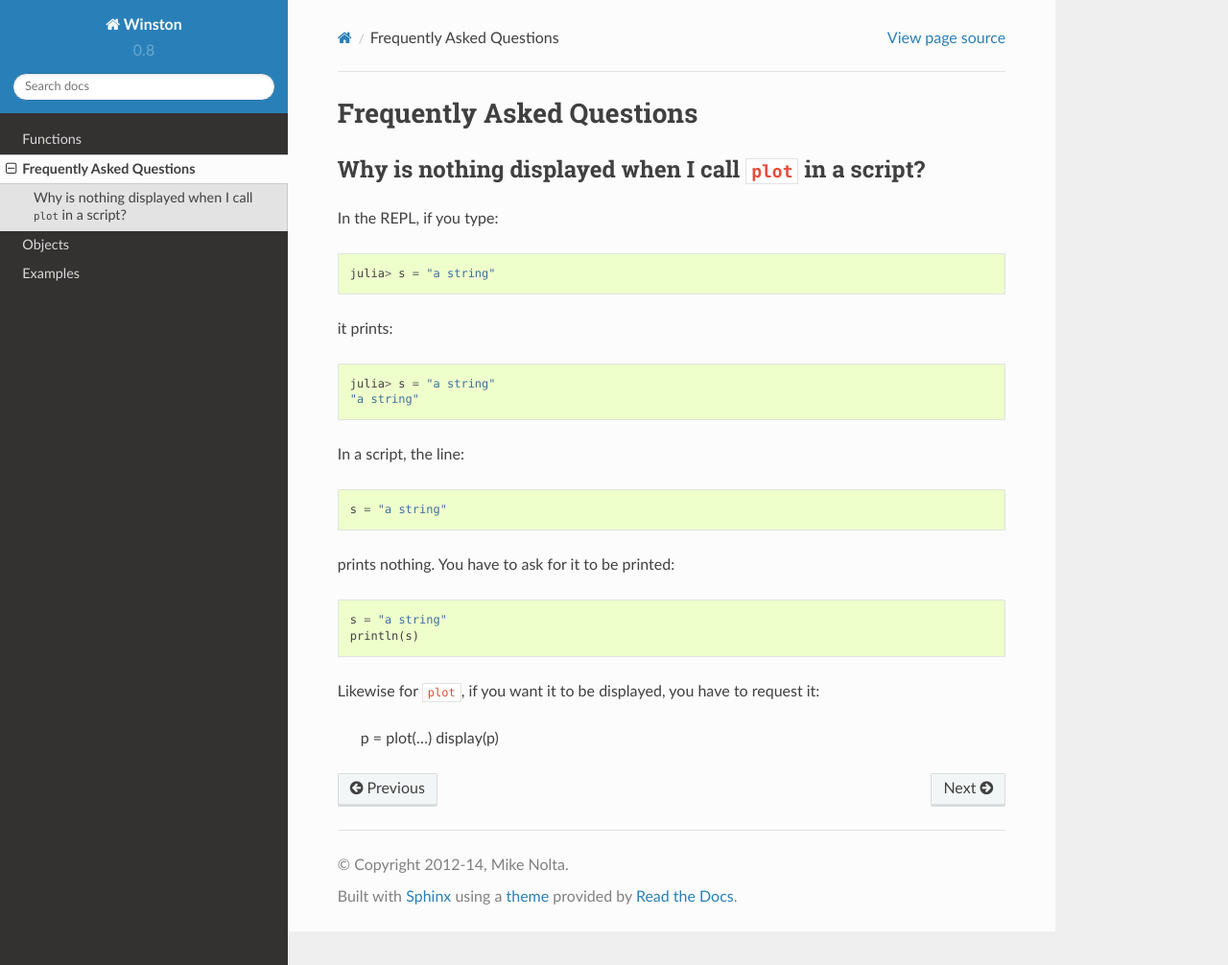
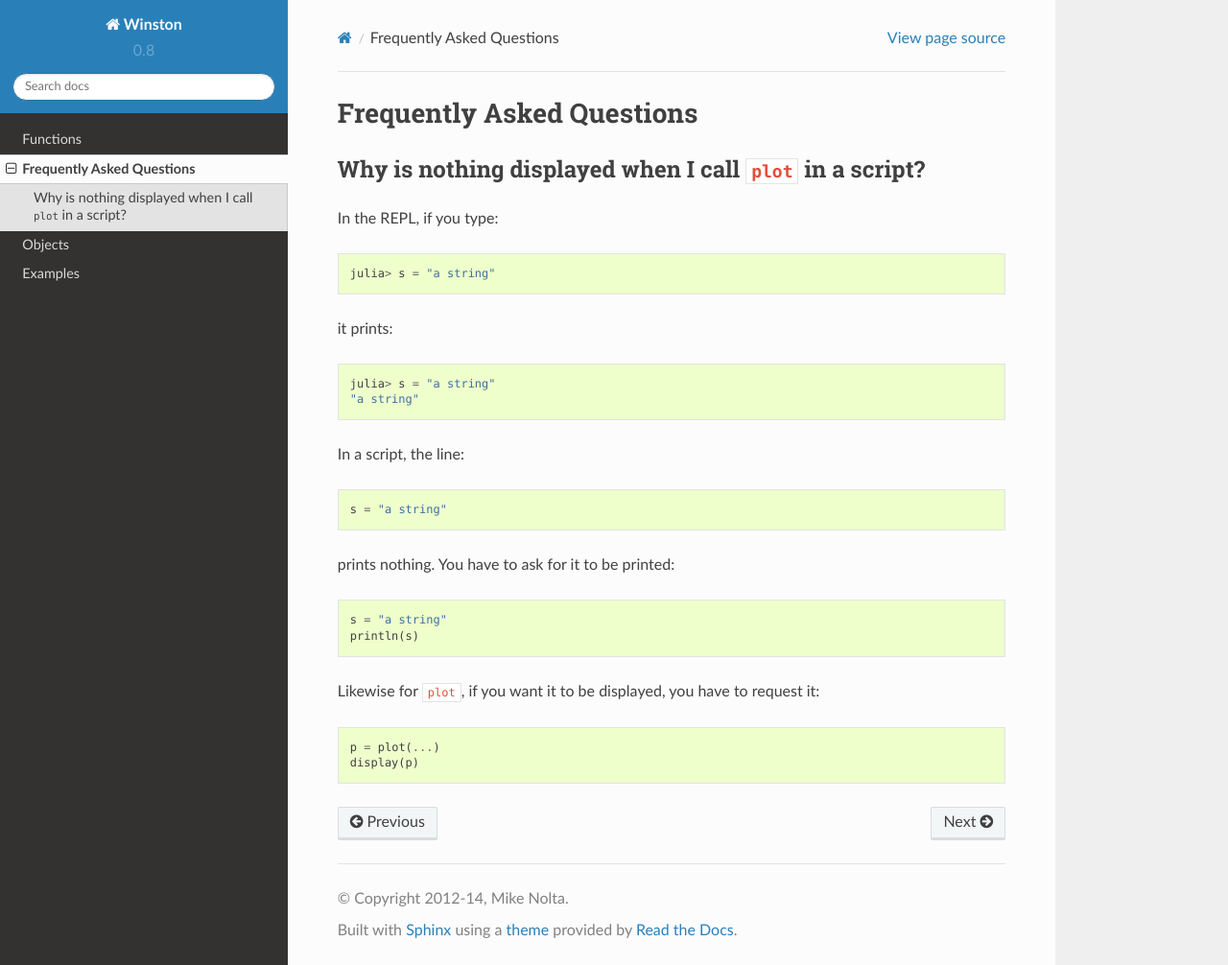
Before and after one commit to JuliaGraphics/Winston.jl, a Sphinx documentation site: the page built from doc/faq.rst, in a window 1280 px wide and 1006 px high. Shown: the whole window at 96% size. Built offline with Sphinx 7.4.7, drawn with Linux system fonts in a browser that asks for light colours.

```diff
--- a/doc/faq.rst
+++ b/doc/faq.rst
@@ -22,7 +22,7 @@
     s = "a string"
     println(s)
 
-Likewise for ``plot``, if you want it to be displayed, you have to request it:
+Likewise for ``plot``, if you want it to be displayed, you have to request it::
 
     p = plot(...)
     display(p)
```
